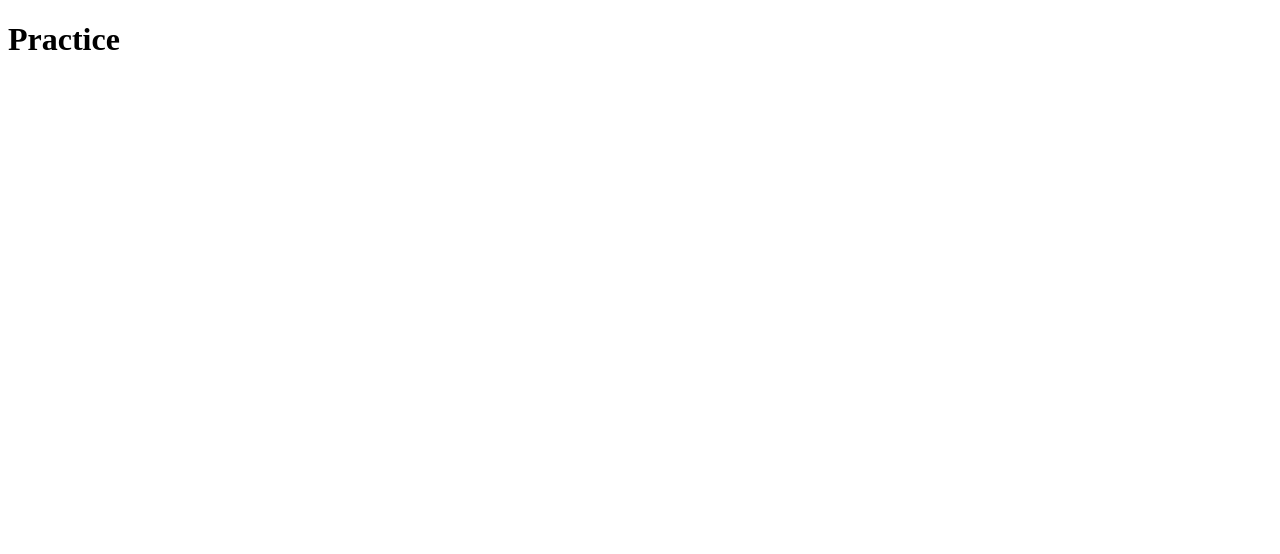
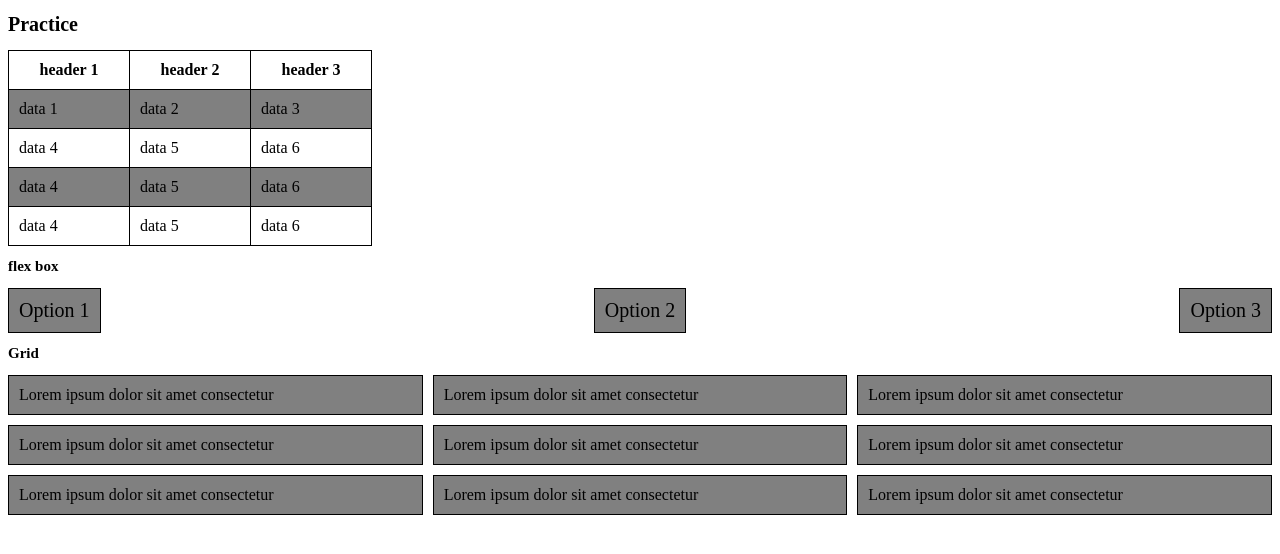
Before and after one commit to SamanthaSDGKU/NatGeoCh28, a plain HTML site: page test.html in a window 1280 px wide. Drawn offline with Linux system fonts and the light colour scheme.

```diff
--- a/styles/main.css
+++ b/styles/main.css
@@ -1,6 +1,10 @@
 /*global*/
+:root{
+    --primary:#ffcc00;
+}
 body{
     font-family: 'Roboto', sans-serif;
+    background-color: black;
 }
 p{
     line-height: 2;
@@ -8,8 +12,9 @@ p{
 img{
     max-width: 100%;
 }
-
-
+a{
+    text-decoration: none;
+}
 /*utilities*/
 p.read-btn{
     text-transform: uppercase;
@@ -17,7 +22,61 @@ p.read-btn{
     font-weight: 700;
 }
 /*nav*/
+.navigation-bar{
+    display: flex;
+    justify-content: space-between;
+    align-items: center;
+    height: 50px;
+    background-color: white;
+}
+.menu{
+    flex-basis: 250px;
+    display: flex;
+    justify-content: space-between;
+    align-items: center;
+}
+.ng-logo,.link-search,.link-renew,.link-menu{
+    display:none;
+}
+.ng-logo-border{
+    width:20px;
+    height: 30px;
+    padding:10px;
+}
+.link-login{
+    text-transform: uppercase;
+    font-size: 15px;
+    color:black;
+    font-weight: 700;
+    letter-spacing: 3px;
+}
+.link-subs{
+    background-color: black;
+    text-transform: uppercase;
+    font-size: 13px;
+    color:white;
+    font-weight: 700;
+    letter-spacing: 3px;
+    padding:15px;
+}
+.link-subs:hover{
+    color:black;
+    background-color: var(--primary);
+}
+.link-arrows i{
+    color: black;
+    margin-right: 20px;
+}
 
+/*header*/
+header{
+    color:white;
+    text-align: center;
+}
 h1{
     text-transform: uppercase;
 }
+.border{
+    border-bottom:
+    widt
+}
--- /dev/null
+++ b/styles/test.css
@@ -0,0 +1,59 @@
+html{
+    font-size: 62.5%;
+}
+.table{
+    border:1px solid black;
+    border-collapse: collapse;
+    font-size: 1.6rem;
+}
+.table tr:nth-child(even){
+    background-color: gray;
+}
+.table tr:hover{
+    background-color: black;
+    color:white;
+}
+.table td,.table th{
+    border:1px solid black;
+    width:100px;
+    padding:10px;
+}
+/* mobile view*/
+.flex-container{
+ display: flex;
+ flex-direction: column;
+
+}
+
+.flex-child{
+    background-color: gray;
+    font-size: 2rem;
+    border:1px solid black;
+    padding:10px;
+    text-align: center;
+}
+.flex-child:hover{
+    background-color: rgb(73, 73, 73);
+}
+/*desktop view*/
+@media(min-width:768px){
+    .flex-container{
+        flex-direction: row;
+        justify-content: space-between;
+    }
+}
+
+/*grid*/
+
+.grid-container{
+    display:grid;
+    grid-template-columns: repeat(3,1fr);
+    column-gap: 1rem;
+    row-gap:1rem;
+}
+.grid-child{
+    font-size: 1.6rem;
+    background-color: gray;
+    border:1px solid black;
+    padding:10px;
+}
--- a/test.html
+++ b/test.html
@@ -4,9 +4,84 @@
     <meta charset="UTF-8">
     <meta http-equiv="X-UA-Compatible" content="IE=edge">
     <meta name="viewport" content="width=device-width, initial-scale=1.0">
+    <link rel="stylesheet" href="styles/test.css">
     <title>Practice</title>
 </head>
 <body>
-    <h1>Practice </h1>
+    <h1 >Practice </h1>
+
+    <table class="table" id="">
+        <tr>
+            <th>header 1</th>
+            <th>header 2</th>
+            <th>header 3</th>
+        </tr>
+        <tr>
+            <td>data 1</td>
+            <td>data 2</td>
+            <td>data 3</td>
+        </tr>
+        <tr>
+            <td>data 4</td>
+            <td>data 5</td>
+            <td>data 6</td>
+        </tr>
+        <tr>
+            <td>data 4</td>
+            <td>data 5</td>
+            <td>data 6</td>
+        </tr>
+        <tr>
+            <td>data 4</td>
+            <td>data 5</td>
+            <td>data 6</td>
+        </tr>
+    </table>
+
+    <h2>flex box</h2>
+    <div class="flex-container">
+        <div class="flex-child">
+            Option 1
+        </div>
+        <div class="flex-child">
+            Option 2
+        </div>
+        <div class="flex-child">
+            Option 3
+        </div>
+    </div>
+
+    <h2>Grid</h2>
+
+    <div class="grid-container">
+        <div class="grid-child">
+            Lorem ipsum dolor sit amet consectetur
+        </div>
+        <div class="grid-child">
+            Lorem ipsum dolor sit amet consectetur
+        </div>
+        <div class="grid-child">
+            Lorem ipsum dolor sit amet consectetur
+        </div>
+        <div class="grid-child">
+            Lorem ipsum dolor sit amet consectetur
+        </div>
+        <div class="grid-child">
+            Lorem ipsum dolor sit amet consectetur
+        </div>
+        <div class="grid-child">
+            Lorem ipsum dolor sit amet consectetur
+        </div>
+        <div class="grid-child">
+            Lorem ipsum dolor sit amet consectetur
+        </div>
+        <div class="grid-child">
+            Lorem ipsum dolor sit amet consectetur
+        </div>
+        <div class="grid-child">
+            Lorem ipsum dolor sit amet consectetur
+        </div>
+    </div>
+
 </body>
 </html>
```
Also changed, not shown: index.html (+37 -13 lines).
